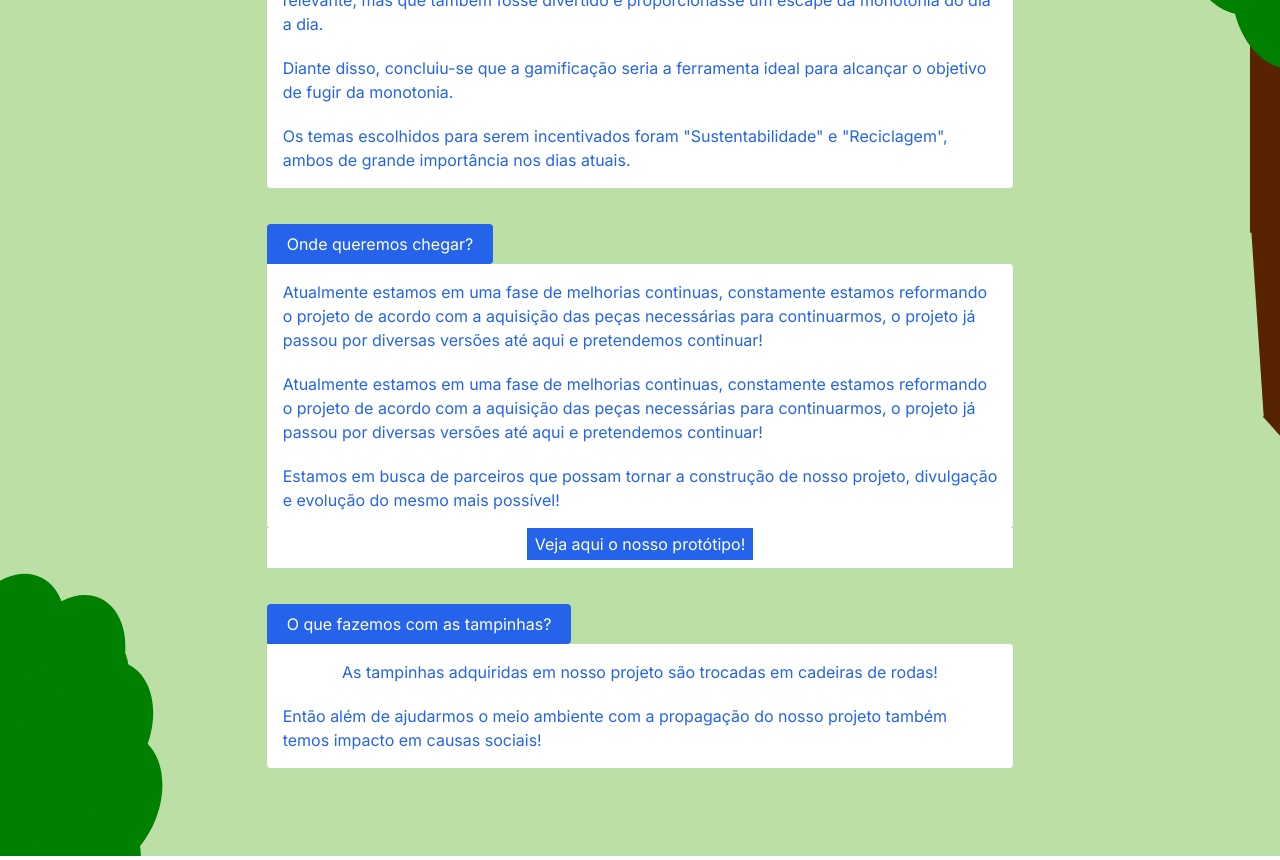
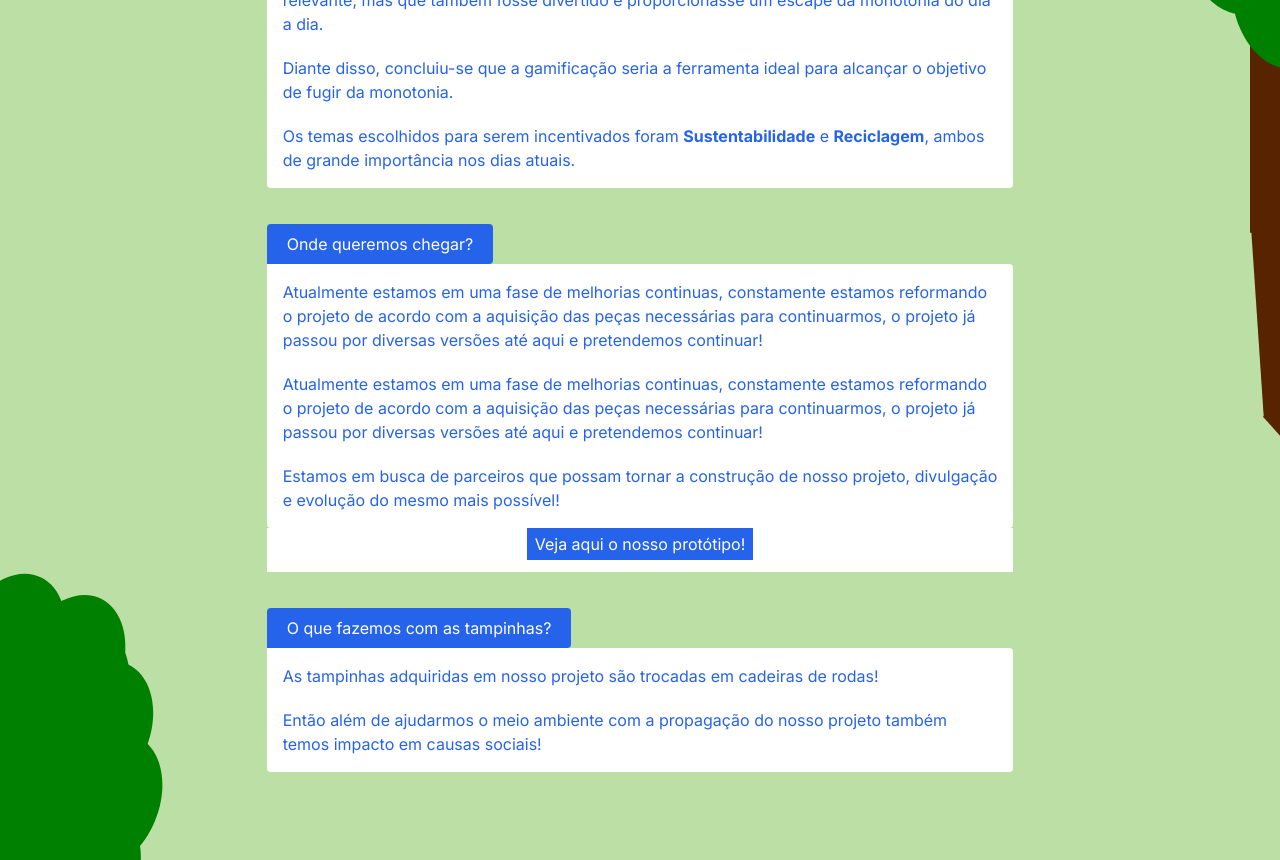
Before and after one commit to Victor-Lis/EcoPlay-LandingPage, a Next.js app: page / in a window 1280 px wide. Shown: the part 2260-3120 px from the top of the page. Built offline with nearby package versions, Linux system fonts and the light colour scheme; no server answers; the database is empty.

Commit message:
v1.15
- Enfim ajustando erro e ajustando design

```diff
--- a/src/app/components/Duvidas/components/Card/index.tsx
+++ b/src/app/components/Duvidas/components/Card/index.tsx
@@ -10,7 +10,7 @@
  return (
    <div className="w-full flex flex-col justify-start items-start my-2">
     <h1 className="bg-blue-600 text-white px-5 py-2 rounded rounded-bl-none">{title}</h1>
-    <div className="text-blue-600 bg-white flex flex-col justify-center items-center w-full gap-y-5 p-4 rounded rounded-tl-none">
+    <div className="text-blue-600 bg-white flex flex-col justify-start items-center w-full gap-y-5 p-4 rounded rounded-tl-none">
       {content}
     </div>
     {extraComponent}
--- a/src/app/components/Duvidas/index.tsx
+++ b/src/app/components/Duvidas/index.tsx
@@ -31,8 +31,7 @@
               ideal para alcançar o objetivo de fugir da monotonia.
             </p>
             <p>
-              Os temas escolhidos para serem incentivados foram
-              "Sustentabilidade" e "Reciclagem", ambos de grande importância nos
+              Os temas escolhidos para serem incentivados foram <strong>Sustentabilidade</strong> e <strong>Reciclagem</strong>, ambos de grande importância nos
               dias atuais.
             </p>
           </>
@@ -67,7 +66,7 @@
             target="_blank"
             href="https://youtu.be/_PpsZOdVThM"
           >
-            <button className="bg-blue-600 text-white px-2 py-1 mb-2 hover:opacity-80 hover:scale-95 duration-300 cursor-pointer">
+            <button className="bg-blue-600 text-white px-2 py-1 mb-3 hover:opacity-80 hover:scale-95 duration-300 cursor-pointer">
               Veja aqui o nosso protótipo!
             </button>
           </a>
@@ -78,13 +77,11 @@
         title="O que fazemos com as tampinhas?"
         content={
           <>
-            <p>
-              As tampinhas adquiridas em nosso projeto são trocadas em cadeiras
-              de rodas!
+            <p className="text-left w-full">
+              As tampinhas adquiridas em nosso projeto são trocadas em cadeiras de rodas!
             </p>
             <p>
-              Então além de ajudarmos o meio ambiente com a propagação do nosso
-              projeto também temos impacto em causas sociais!
+              Então além de ajudarmos o meio ambiente com a propagação do nosso projeto também temos impacto em causas sociais!
             </p>
           </>
         }
```
